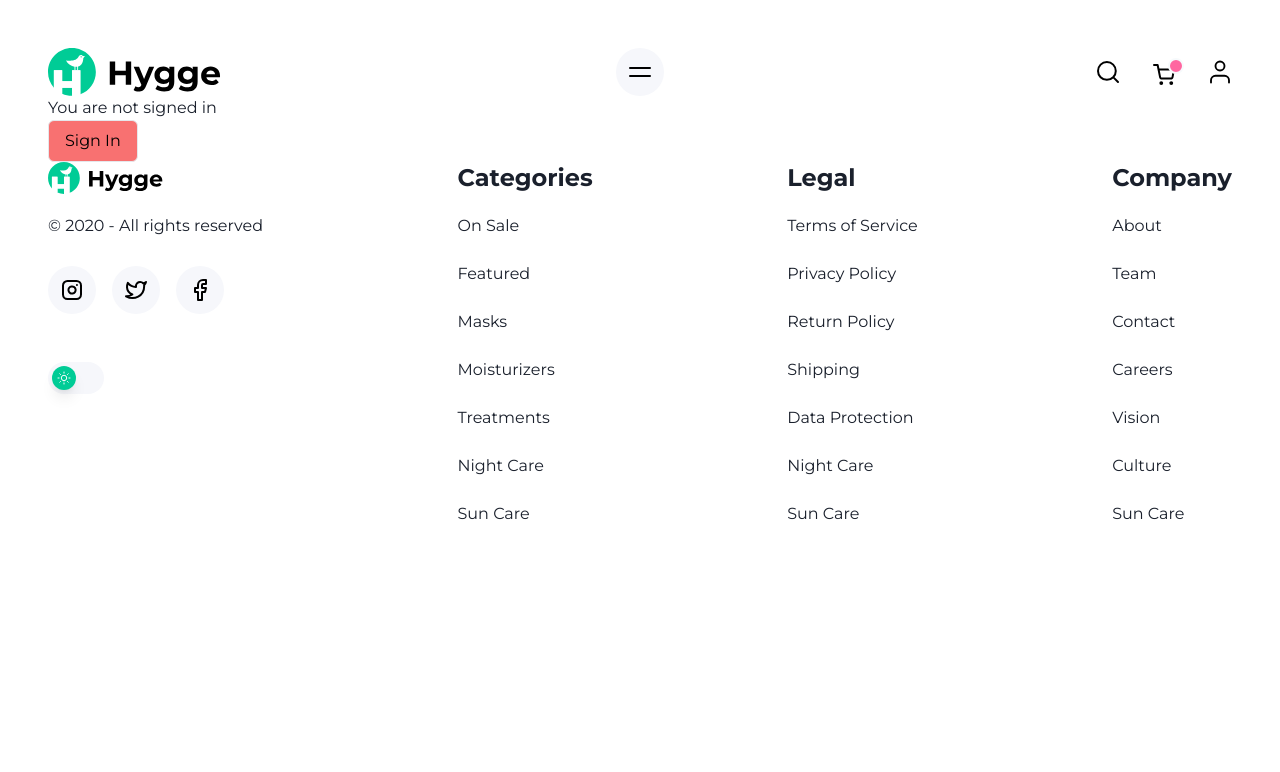
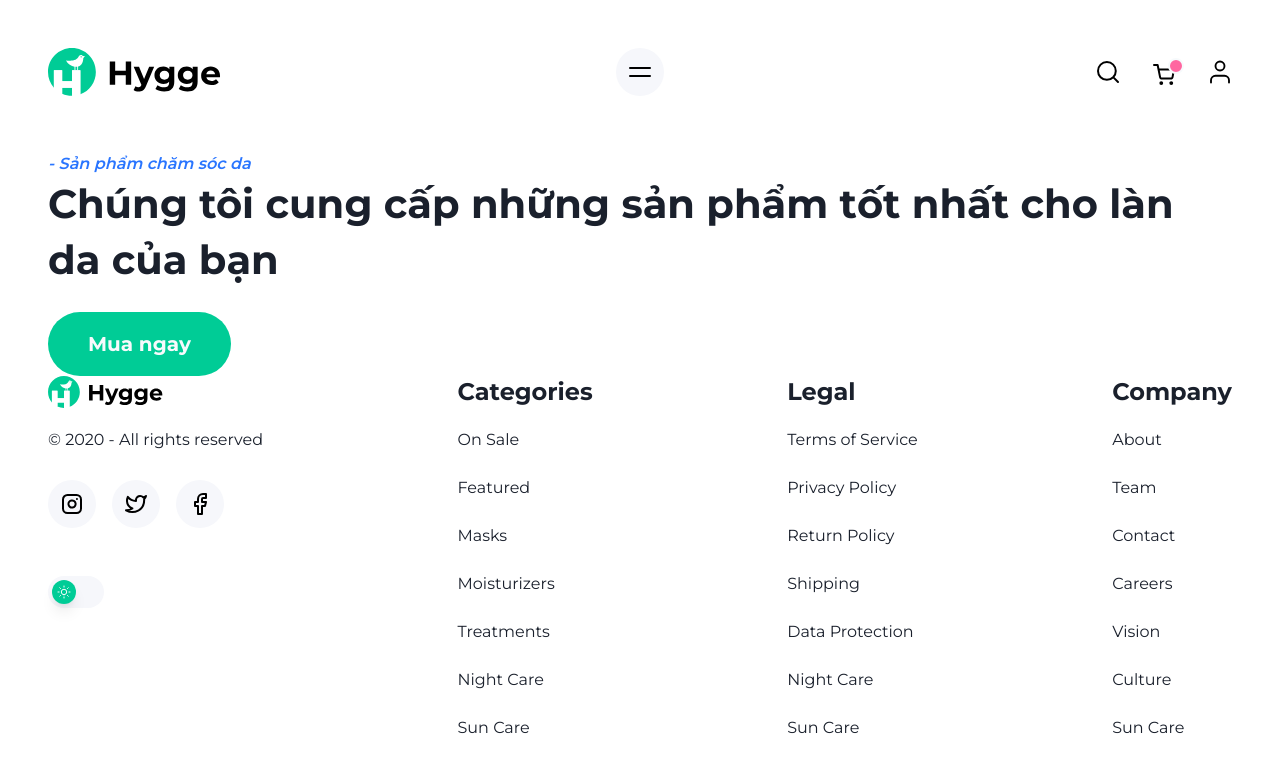
Before and after one commit to TuVoXuan/cosmetics-store-fe, a Next.js app: page / in a window 1280 px wide. Shown: the top 772 px of the page. Built offline with nearby package versions, Linux system fonts and the light colour scheme; no server answers.

Commit message:
chore: init home page

```diff
--- a/components/title-page/title-page.tsx
+++ b/components/title-page/title-page.tsx
@@ -1,15 +1,17 @@
+import clsx from "clsx";
 import React from "react";
 
 interface Props {
 	title: string;
 	subtitle: string;
+	className?: string;
 }
 
-export default function TitlePage({ title, subtitle }: Props) {
+export default function TitlePage({ title, subtitle, className }: Props) {
 	return (
-		<section className="py-14">
-			<p className="text-heading-5 text-secondary-100 font-bold italic">- {subtitle}</p>
-			<p className="text-heading-2 font-bold dark:text-white-light">{title}</p>
+		<section className={clsx(className !== undefined && className)}>
+			<p className="text-heading-5 text-secondary-100 font-semibold italic">- {subtitle}</p>
+			<p className="lg:text-heading-1 text-heading-2 font-bold dark:text-white-light">{title}</p>
 		</section>
 	);
 }
--- a/pages/auth/sign-in.tsx
+++ b/pages/auth/sign-in.tsx
@@ -56,7 +56,7 @@ export default function SignIn() {
 
 	return (
 		<div className="pb-[104px] dark:bg-black-dark-3">
-			<TitlePage subtitle="Đăng nhập" title="Đăng nhập tài khoản của bạn" />
+			<TitlePage className="py-14" subtitle="Đăng nhập" title="Đăng nhập tài khoản của bạn" />
 			{errorMessage && (
 				<p className="lg:w-[536px] lg:mx-auto px-4 py-2 mb-2 text-white bg-red-400 rounded-md">{errorMessage}</p>
 			)}
--- a/pages/auth/sign-up.tsx
+++ b/pages/auth/sign-up.tsx
@@ -61,7 +61,7 @@ export default function SignUp() {
 
 	return (
 		<div className="pb-[104px] dark:bg-black-dark-3">
-			<TitlePage subtitle="Đăng ký" title="Tạo tài khoản của bạn" />
+			<TitlePage className="py-14" subtitle="Đăng ký" title="Tạo tài khoản của bạn" />
 			<form id="registerForm" className="space-y-10 lg:w-[496px] lg:mx-auto">
 				<Input
 					name="email"
@@ -94,8 +94,7 @@ export default function SignUp() {
 						},
 						pattern: {
 							value: /^(?=.*[A-Za-z])(?=.*\d)(?=.*[@$!%*#?&])[A-Za-z\d@$!%*#?&]{8,}$/,
-							message:
-								"Mật khẩu phải chứa ít nhất 8 kí tự bao gồm 1 chữ, 1 số, 1 kí tự đặc biệt",
+							message: "Mật khẩu phải chứa ít nhất 8 kí tự bao gồm 1 chữ, 1 số, 1 kí tự đặc biệt",
 						},
 					}}
 					error={errors.password?.message}
@@ -189,12 +188,7 @@ export default function SignUp() {
 				</Checkbox>
 			</form>
 			<div className="grid grid-cols-1 gap-y-4 mt-14 md:grid-cols-2 md:gap-x-6 md:w-[496px] md:mx-auto">
-				<Button
-					form="registerForm"
-					onClick={handleSubmit(onSubmit)}
-					type="primary"
-					className="w-full"
-				>
+				<Button form="registerForm" onClick={handleSubmit(onSubmit)} type="primary" className="w-full">
 					Tại tài khoản
 				</Button>
 				<Button type="secondary" className="w-full">
--- a/pages/index.tsx
+++ b/pages/index.tsx
@@ -4,6 +4,7 @@ import Button from "../components/buttons/button";
 import { useRouter } from "next/router";
 import { useAppSelector } from "../app/hooks";
 import { selectUser } from "../redux/slices/user-slice";
+import TitlePage from "../components/title-page/title-page";
 
 export default function Home() {
 	const { data: session } = useSession();
@@ -13,26 +14,15 @@ export default function Home() {
 
 	const handleSignIn = () => push(`/auth/sign-in`);
 	return (
-		<>
+		<section>
 			<div>
-				{session ? (
-					<>
-						<p>You are signed in</p>
-						<p>token: {session.user.token}</p>
-						<p>name: {session.user.name}</p>
-						<button className="px-4 py-2 bg-red-400 border rounded-md" onClick={() => signOut()}>
-							Sign Out
-						</button>
-					</>
-				) : (
-					<>
-						<p>You are not signed in</p>
-						<button className="px-4 py-2 bg-red-400 border rounded-md" onClick={() => handleSignIn()}>
-							Sign In
-						</button>
-					</>
-				)}
+				<TitlePage
+					className="pt-14 pb-6"
+					subtitle="Sản phẩm chăm sóc da"
+					title="Chúng tôi cung cấp những sản phẩm tốt nhất cho làn da của bạn"
+				/>
+				<Button type="primary">Mua ngay</Button>
 			</div>
-		</>
+		</section>
 	);
 }
```
Also changed, not shown: public/images/banner/banner.png (added).
